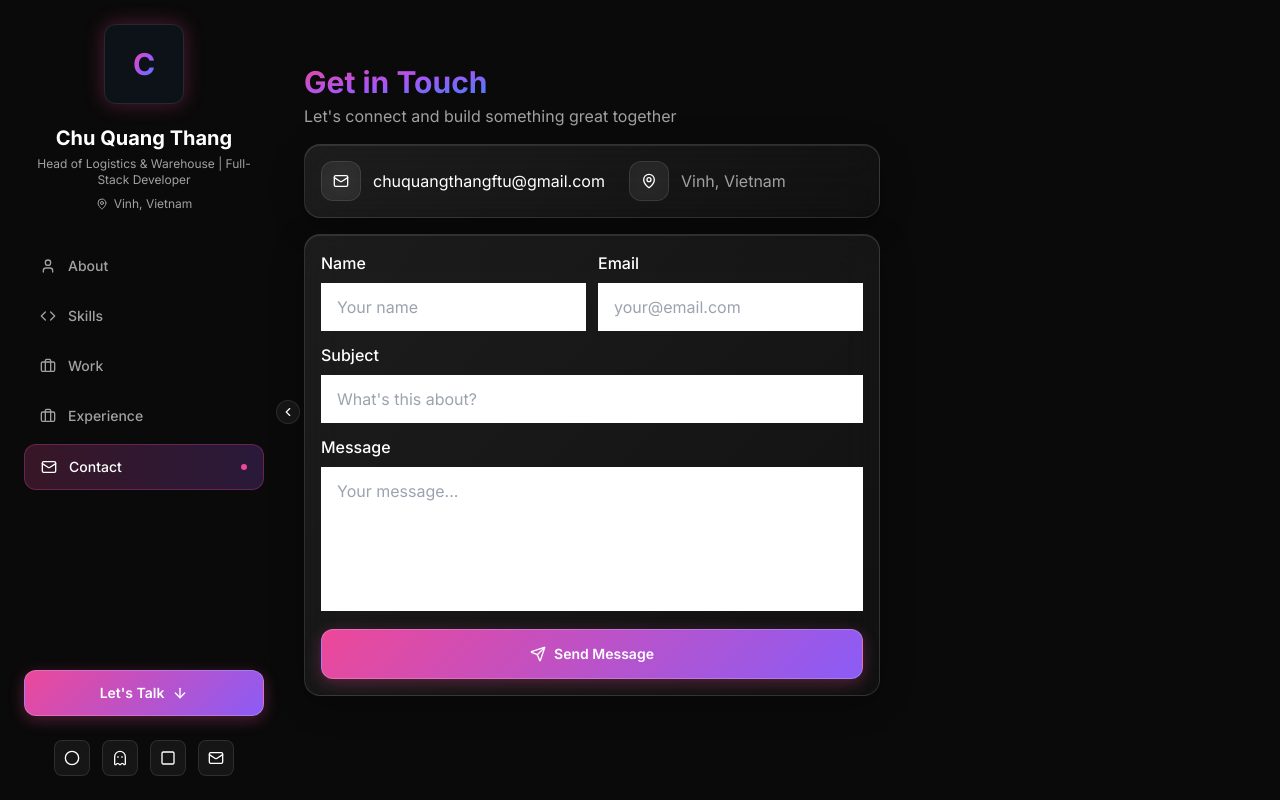
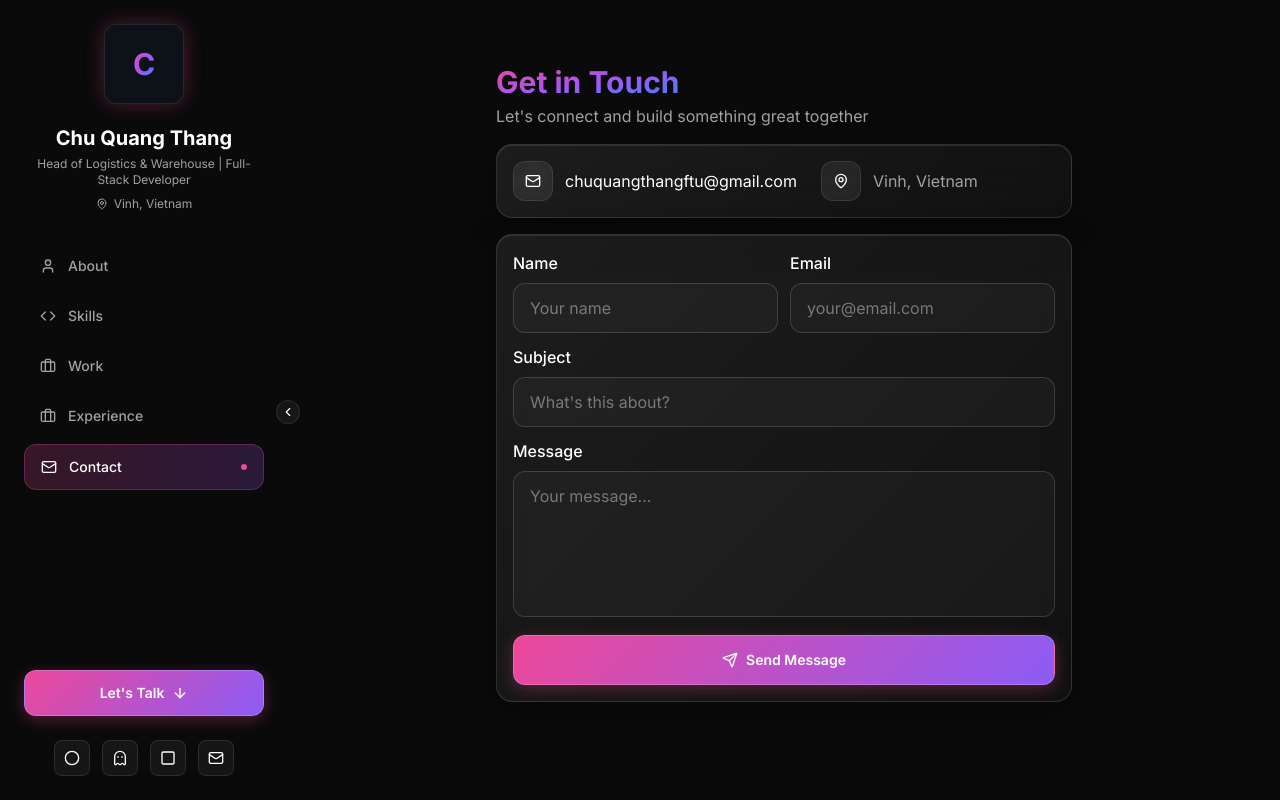
Before and after one commit to thangcq0310/my-portfolio, a React (Vite) app: page /contact in a window 1280 px wide. Built offline with nearby package versions, Linux system fonts and the light colour scheme.

Commit message:
feat: add contact section with Formspree integration and custom glass-morphism CSS utilities

```diff
--- a/src/components/sections/Contact.tsx
+++ b/src/components/sections/Contact.tsx
@@ -41,7 +41,7 @@ export function ContactSection() {
   }
 
   return (
-    <section id="contact" className="py-8 max-w-xl" aria-label="Contact">
+    <section id="contact" className="py-8 max-w-xl mx-auto" aria-label="Contact">
       <motion.div variants={fadeInUp} initial="initial" animate="animate">
         <div className="mb-4">
           <h2 className="text-3xl font-bold flex items-center gap-2">
--- a/src/index.css
+++ b/src/index.css
@@ -36,8 +36,8 @@
 }
 
 @layer utilities {
-  /* --- Gradient Text --- */
-  .text-gradient {
+/* --- Gradient Text --- */
+.text-gradient {
     @apply bg-gradient-to-br from-pink-500 via-purple-500 to-blue-500 bg-clip-text text-transparent;
   }
 
@@ -47,6 +47,43 @@
 
   .text-gradient-blue {
     @apply bg-gradient-to-br from-blue-500 to-blue-400 bg-clip-text text-transparent;
+  }
+
+  /* --- Glass Card (using raw CSS since v3 @apply doesn't support opacity) --- */
+  .glass-card {
+    background: linear-gradient(135deg, rgba(255, 255, 255, 0.08) 0%, rgba(255, 255, 255, 0.03) 100%);
+    backdrop-filter: blur(20px) saturate(200%);
+    -webkit-backdrop-filter: blur(20px) saturate(200%);
+    border: 1px solid rgba(255, 255, 255, 0.12);
+    border-radius: 1rem;
+    box-shadow: 0 8px 32px rgba(0, 0, 0, 0.3);
+  }
+
+  /* --- Glass --- */
+  .glass {
+    background: rgba(255, 255, 255, 0.05);
+    backdrop-filter: blur(16px) saturate(180%);
+    -webkit-backdrop-filter: blur(16px) saturate(180%);
+    border: 1px solid rgba(255, 255, 255, 0.1);
+  }
+
+  /* --- Glass Input --- */
+  .glass-input {
+    background: rgba(255, 255, 255, 0.03);
+    border: 1px solid rgba(255, 255, 255, 0.15);
+    border-radius: 0.75rem;
+    color: white;
+    outline: none;
+    transition: all 0.2s ease;
+  }
+
+  .glass-input::placeholder {
+    color: rgba(255, 255, 255, 0.4);
+  }
+
+  .glass-input:focus {
+    border-color: rgba(236, 72, 153, 0.5);
+    box-shadow: 0 0 0 2px rgba(236, 72, 153, 0.2);
   }
 
   /* --- Typewriter Cursor --- */
```
